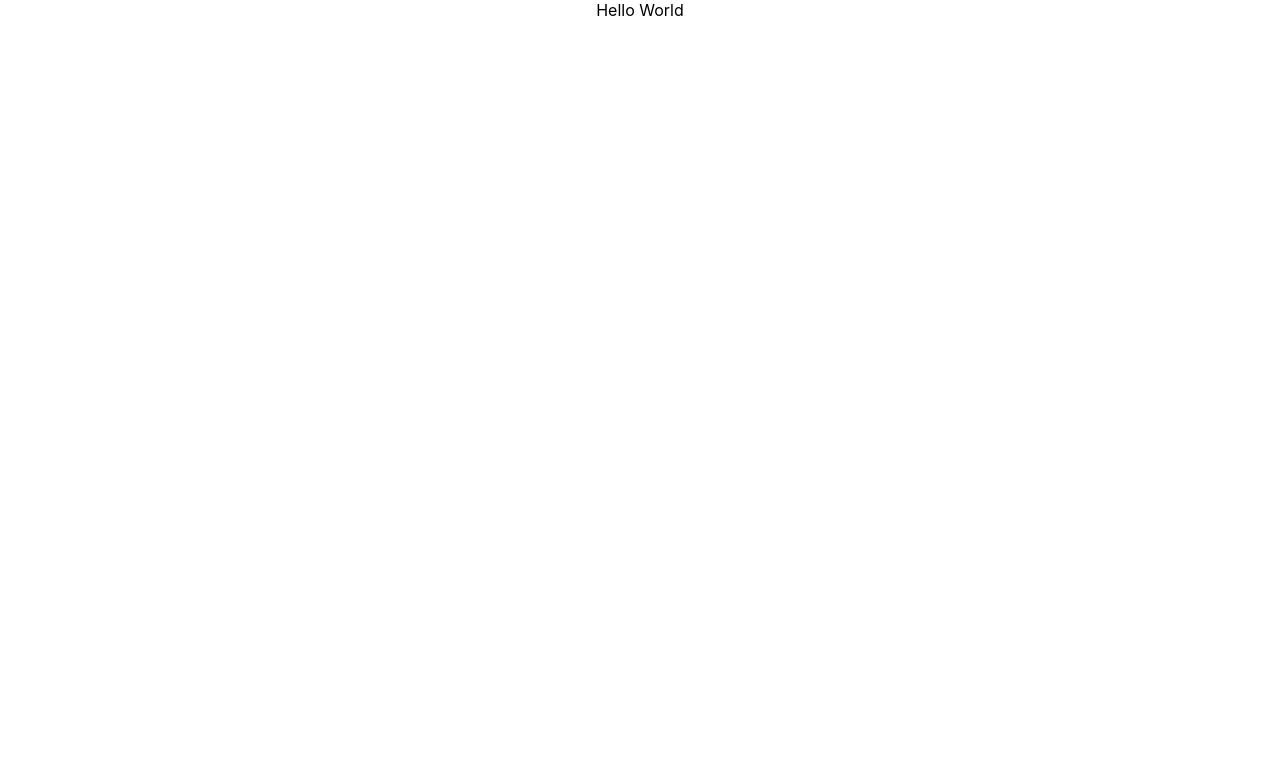
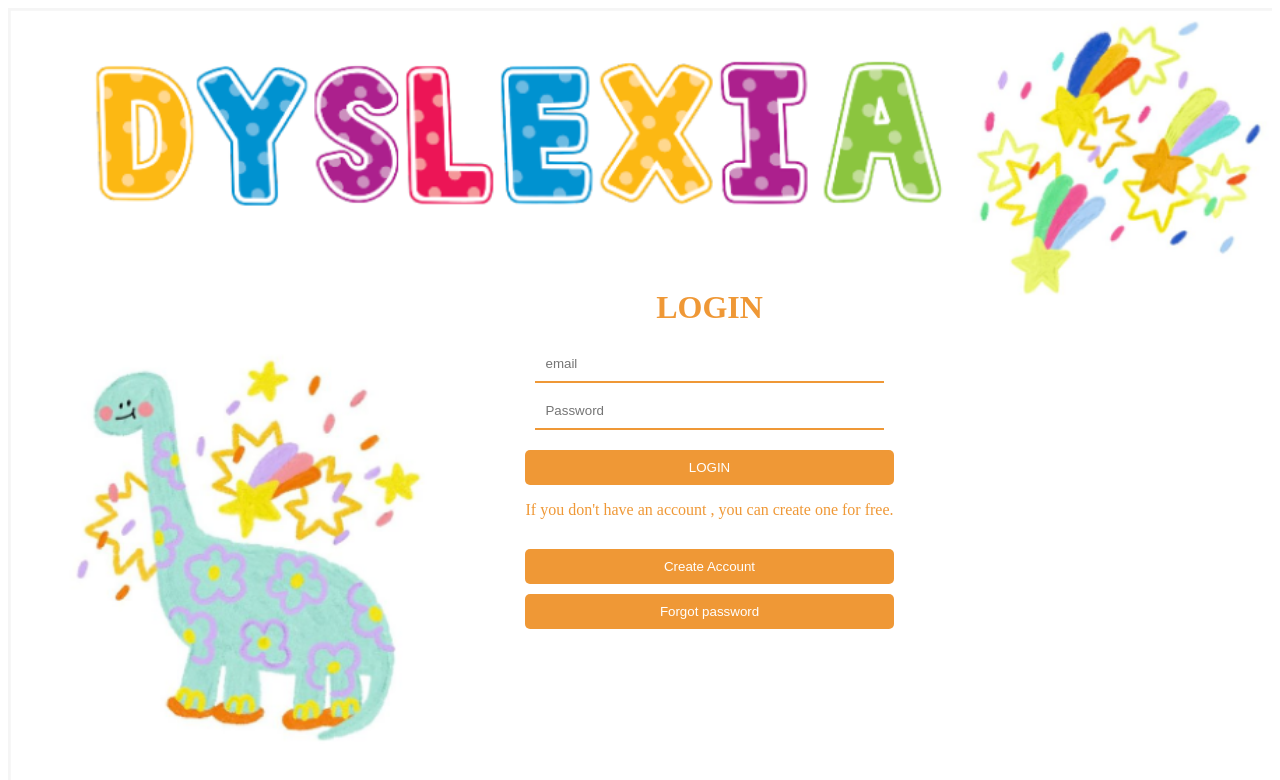
Before and after one commit to CankayaUniversity/ceng-407-408-2023-2024-Dyslexia-Diagnostic-and-Education-Activity-System-for-Children, a React (Create React App) app in the folder dyslexia/: page / in a window 1280 px wide. Shown: the top 780 px of the page. Built offline with nearby package versions, Linux system fonts and the light colour scheme.

Commit message:
create login

```diff
--- a/dyslexia/package.json
+++ b/dyslexia/package.json
@@ -8,6 +8,7 @@
     "@testing-library/user-event": "^13.5.0",
     "react": "^18.2.0",
     "react-dom": "^18.2.0",
+    "react-router-dom": "^6.22.1",
     "react-scripts": "5.0.1",
     "web-vitals": "^2.1.4"
   },
--- a/dyslexia/src/App.css
+++ /dev/null
@@ -1,38 +0,0 @@
-.App {
-  text-align: center;
-}
-
-.App-logo {
-  height: 40vmin;
-  pointer-events: none;
-}
-
-@media (prefers-reduced-motion: no-preference) {
-  .App-logo {
-    animation: App-logo-spin infinite 20s linear;
-  }
-}
-
-.App-header {
-  background-color: #282c34;
-  min-height: 100vh;
-  display: flex;
-  flex-direction: column;
-  align-items: center;
-  justify-content: center;
-  font-size: calc(10px + 2vmin);
-  color: white;
-}
-
-.App-link {
-  color: #61dafb;
-}
-
-@keyframes App-logo-spin {
-  from {
-    transform: rotate(0deg);
-  }
-  to {
-    transform: rotate(360deg);
-  }
-}
--- a/dyslexia/src/App.js
+++ b/dyslexia/src/App.js
@@ -1,9 +1,18 @@
-import './App.css';
-
+import {
+  BrowserRouter as Router,
+  Routes,
+  Route,
+  Navigate
+} from "react-router-dom";
+ import Login from "./Components/Login/Login";
 function App() {
   return (
     <div className="App">
-      Hello World
+      <Router>
+        <Routes>
+          <Route path="/" element={<Login/>}/>
+        </Routes>
+      </Router>
     </div>
   );
 }
--- /dev/null
+++ b/dyslexia/src/Components/Login/Login.css
@@ -0,0 +1,64 @@
+.container {
+    display: flex;
+    flex-direction: column; /* Sütun yönünde düzenleme */
+    justify-content: center;
+    align-items: center;
+    height: 100vh; /* Tam ekran yüksekliği */
+    background-image: url('/public/images/main.png'); /* Arka plan resmini ayarlayın */
+    background-size: 100% 100%;  /* Arka planı kaplayacak şekilde ayarlayın */
+    background-position: center; /* Arka planı ortala */
+  }
+  .login-form {
+    width: 250ph;
+    text-align: center;
+    border: none; /* Kenarlıkları kaldır */
+    margin-left: 11%;
+    margin-top: 10vh; /* Kutuyu biraz aşağıya taşı */
+}
+
+.login-form input[type='text'],
+.login-form input[type='password'] {
+    width: calc(100% - 20px);
+    padding: 10px;
+    margin-bottom: 10px;
+    border: none; /* Input kenarlıklarını kaldır */
+    border-bottom: 2px solid rgba(239, 152, 54, 1) ;/* Sadece alt kenarlık */
+    box-sizing: border-box;
+}
+
+  .login-form h1,p {
+    color: rgba(239, 152, 54, 1); /* Başlık rengi */
+    margin-bottom: 20px;
+  }
+
+  .login-form input[type='checkbox'] {
+    margin-right: 5px;
+  }
+
+  .login-form label {
+    color: rgba(239, 152, 54, 1); /* Label rengi */
+    font-size: 14px;
+  }
+
+  .login-form button {
+    width: 100%;
+    padding: 10px;
+    background-color:rgba(239, 152, 54, 1); /* Buton arka plan rengi */
+    color: white;
+    border: none;
+    border-radius: 5px;
+    cursor: pointer;
+    margin-top: 10px;
+  }
+
+  .login-form a {
+    color:rgba(239, 152, 54, 1); /* Link rengi */
+    text-decoration: none;
+    font-size: 14px;
+    display: inline-block;
+    margin-top: 10px;
+  }
+
+  .login-form a:hover {
+    text-decoration: underline;
+  }
--- /dev/null
+++ b/dyslexia/src/Components/Login/Login.js
@@ -0,0 +1,51 @@
+import React, {useState} from 'react'
+import './Login.css'
+const Login = () => {
+    const [email,setEmail]= useState('');
+    const [password,setPassword]= useState('');
+  return (
+    <div className='container'>
+     <div className='login-form'>
+        <h1>LOGIN</h1>
+                <div>
+                    <input
+                        type='text'
+                        placeholder='email'
+                        id='email'
+                        value={email}
+                        />
+                </div>
+                <div>
+                    <input
+                        type='password'
+                        placeholder='Password'
+                        id='password'
+                        value={password}
+                    />
+                </div>
+                <div>
+                     <button type='submit' >LOGIN</button>
+                </div>
+                <div>
+                    <p>If you don't have an account , you can create one for free.</p>
+                </div>
+                <div>
+                     <button type='submit' >Create Account</button>
+                </div>
+                <div>
+                     <button type='submit' >Forgot password</button>
+                </div>
+                {/*
+                <div>
+                onClick={check}
+                    <Link to='/Register'>
+                        Need an account?
+                    </Link>
+                </div>
+                */}
+     </div>
+    </div>
+  )
+}
+
+export default Login
--- a/dyslexia/src/index.css
+++ /dev/null
@@ -1,13 +0,0 @@
-body {
-  margin: 0;
-  font-family: -apple-system, BlinkMacSystemFont, 'Segoe UI', 'Roboto', 'Oxygen',
-    'Ubuntu', 'Cantarell', 'Fira Sans', 'Droid Sans', 'Helvetica Neue',
-    sans-serif;
-  -webkit-font-smoothing: antialiased;
-  -moz-osx-font-smoothing: grayscale;
-}
-
-code {
-  font-family: source-code-pro, Menlo, Monaco, Consolas, 'Courier New',
-    monospace;
-}
--- a/dyslexia/src/index.js
+++ b/dyslexia/src/index.js
@@ -1,6 +1,5 @@
 import React from 'react';
 import ReactDOM from 'react-dom/client';
-import './index.css';
 import App from './App';
 import reportWebVitals from './reportWebVitals';
 
```
Also changed, not shown: dyslexia/public/images/main.png (added), 1 other file (tests, documents, lock files or other folders).
